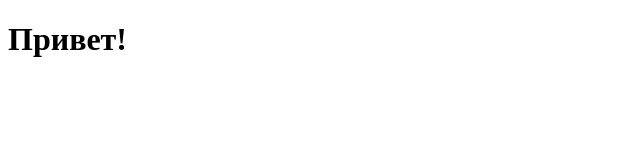
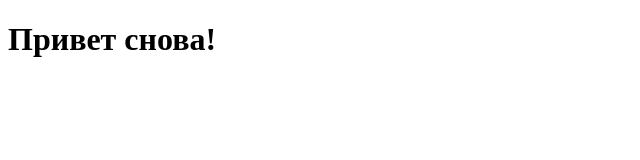
Before and after one commit to Liaaaali/Module02_Test, a plain HTML site: page index.html in a window 1280 px wide. Shown: the whole page, without its empty margins (0-640 px from the left). Drawn offline with Linux system fonts and the light colour scheme.

Commit message:
change title

```diff
--- a/index.html
+++ b/index.html
@@ -8,6 +8,6 @@
     <link rel="stylesheet" href="styles/style.css">
 </head>
 <body>
-    <h1>Привет!</h1>
+    <h1>Привет снова!</h1>
 </body>
 </html>
```
